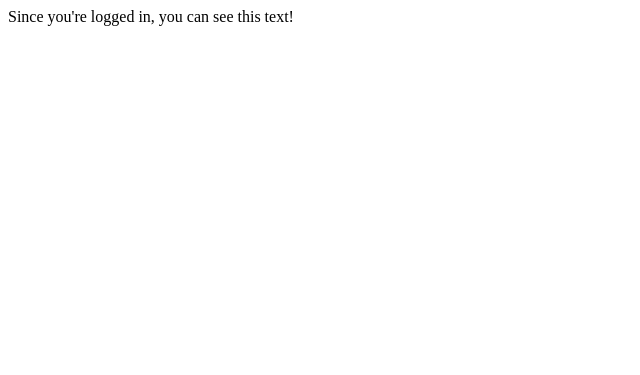
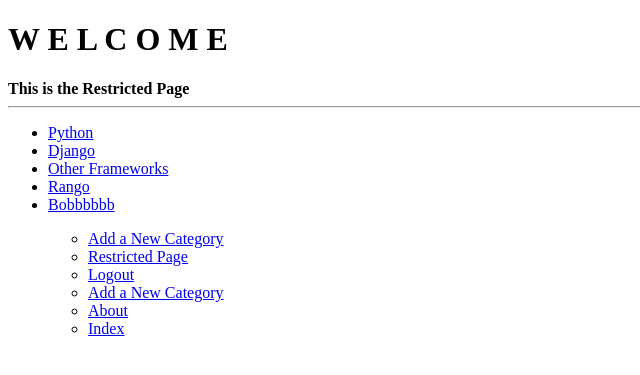
Before and after one commit to SchrdCam/tango_with_django_project, a Django app: page /rango/restricted/ in a window 1280 px wide. Shown: the top 375 px of the page, without its empty margins (0-640 px from the left). Run offline with Django 3.2, Linux system fonts and the light colour scheme; a user stored in the database is signed in; data comes from the database, SQL or seed files in the repository; both versions use the stored data as it was after the commit.

Commit message:
End of chapter 10

```diff
--- a/rango/urls.py
+++ b/rango/urls.py
@@ -5,7 +5,6 @@ from django.conf import settings
 from django.conf.urls.static import static
 from rango import views
 
-app_name = 'rango'
 urlpatterns = [
     url(r'^$',views.index, name='index'),
     url(r'^about/$',views.about, name='about'),
--- a/rango/views.py
+++ b/rango/views.py
@@ -1,22 +1,34 @@
 from django.contrib.auth import authenticate, login, logout
 from django.http import HttpResponseRedirect, HttpResponse
 from django.core.urlresolvers import reverse
-
 from django.shortcuts import render
 from rango.models import Category,Page
 from rango.forms import CategoryForm, PageForm, UserForm, UserProfileForm
 from django.contrib.auth.decorators import login_required
-
+from datetime import datetime
 
 def index(request):
+    request.session.set_test_cookie()
+
     category_list = Category.objects.order_by('-likes')[:5]
     page_list = Page.objects.order_by('-views')[:5]
     context_dict = {'categories' : category_list,'pages':page_list}
-    return render(request, 'rango/index.html', context_dict)
+
+    visitor_cookie_handler(request)
+    context_dict['visits'] = request.session['visits']
+
+    response = render(request, 'rango/index.html', context_dict)
+
+    return response
 
 def about(request):
     context_dict = {'madeby' : 'This tutorial was made by Cameron Taylor'}
-    return render(request, 'rango/about.html', context=context_dict)
+    visitor_cookie_handler(request)
+    context_dict['visits'] = request.session['visits']
+
+    response = render(request, 'rango/about.html', context_dict)
+
+    return response
 
 def show_category(request, category_name_slug):
 
@@ -36,6 +48,7 @@ def show_category(request, category_name_slug):
 
     return render(request, 'rango/category.html', context_dict)
 
+@login_required
 def add_category(request):
     form=CategoryForm()
 
@@ -48,6 +61,7 @@ def add_category(request):
             print(form.errors)
     return render(request, 'rango/add_category.html',{'form':form})
 
+@login_required
 def add_page(request, category_name_slug):
     try:
         category = Category.objects.get(slug=category_name_slug)
@@ -107,15 +121,38 @@ def user_login(request):
                 return HttpResponse("Your Rango account is disabled.")
         else:
             print("Invalid login details: {0}, {1}".format(username,password))
-            return HttpReponse("Invalid login details supplied.")
+            return HttpResponse("Invalid login details supplied: username or password was incorrect")
     else:
         return render(request, 'rango/login.html',{})
 
 @login_required
 def restricted(request):
-    return HttpResponse("Since you're logged in, you can see this text!")
+    return render(request, 'rango/restricted.html',{})
 
 @login_required
 def user_logout(request):
     logout(request)
     return HttpResponseRedirect(reverse('index'))
+
+def get_server_side_cookie(request, cookie, default_val=None):
+    val = request.session.get(cookie)
+    if not val:
+        val = default_val
+    return val
+
+def visitor_cookie_handler(request):
+    visits = int(get_server_side_cookie(request, 'visits', '1'))
+
+    last_visit_cookie = get_server_side_cookie(request,'last_visit',str(datetime.now()))
+
+    last_visit_time = datetime.strptime(last_visit_cookie[:-7],'%Y-%m-%d %H:%M:%S')
+
+    if (datetime.now() - last_visit_time).days > 0:
+        visits = visits + 1
+        request.session['last_visit'] = str(datetime.now())
+    else:
+        visits = 1
+
+        request.session['last_visit'] = last_visit_cookie
+
+    request.session['visits'] = visits
--- a/templates/rango/about.html
+++ b/templates/rango/about.html
@@ -6,6 +6,7 @@
 {% endblock %}
 {% block body_block %}
 	<h1> This is the about page </h1>
+	<p>You have visited this site on {{visits}} days</p>
 	<strong> {{madeby}}</strong><br />
 	<img src="{{ MEDIA_URL}}cat.jpg" />
 {% endblock %}
--- a/templates/rango/base.html
+++ b/templates/rango/base.html
@@ -26,6 +26,7 @@
 			<ul>
 				<ul>
 				{% if user.is_authenticated %}
+					<li><a href="{% url 'add_category' %}">Add a New Category</a></li>
 					<li><a href="{% url 'restricted' %}">Restricted Page</a></li>
 					<li><a href="{% url 'logout' %}">Logout</a></li>
 				{% else %}
--- a/templates/rango/category.html
+++ b/templates/rango/category.html
@@ -18,7 +18,9 @@
 		{% else %}
 			<strong>No pages currently in category.</strong>
 		{% endif %}
-		<a href="{% url 'rango:add_page' category.slug  %}">Add Page</a>
+		{% if user.is_authenticated %}
+			<a href="{% url 'add_page' category.slug  %}">Add Page</a>
+		{% endif %}
 	{% else %}
 		The specified category does not exist!
 	{% endif %}
--- a/templates/rango/cats.html
+++ b/templates/rango/cats.html
@@ -4,12 +4,12 @@
 		{% if c == act_cat %}
 			<li>
 			<strong>
-			<a href="{% url 'rango:show_category' c.slug %}">{{ c.name }}</a>
+			<a href="{% url 'show_category' c.slug %}">{{ c.name }}</a>
 			</strong>
 			</li>
 		{% else %}
 			<li>
-			<a href="{% url 'rango:show_category' c.slug %}">{{ c.name }}</a>
+			<a href="{% url 'show_category' c.slug %}">{{ c.name }}</a>
 			</li>
 		{% endif %}
 	{% endfor %}
--- a/templates/rango/index.html
+++ b/templates/rango/index.html
@@ -12,11 +12,11 @@
 	<ul>
 		{% for category in categories %}
 			<li>
-			<a href="{% url 'rango:show_category' category.slug %}">{{category.name}}</a>
+			<a href="{% url 'show_category' category.slug %}">{{category.name}}</a>
 			</li>
 		{% endfor %}
 	</ul>
-	<a href="/rango/add_category/">Add a New Category</a><br />
+	<a href={% url 'add_category' %}>Add a New Category</a><br />
 	{% else %}
 		<strong>There are no categories present.</strong>
 	{% endif %}
--- a/templates/rango/register.html
+++ b/templates/rango/register.html
@@ -9,10 +9,10 @@
 	<h1>Register for Rango</h1>
 	{% if registered %}
 		Rango says: <strong>thank you for registering!</strong>
-		<a href="{% url 'rango:index' %}">Home</a><br />
+		<a href="{% url 'index' %}">Home</a><br />
 	{% else %}
 		Rango says: <strong>register here!</strong><br />
-		<form id="user_form" method="post" action="{% url 'rango:register' %}"enctype="multipart/form-data">
+		<form id="user_form" method="post" action="{% url 'register' %}"enctype="multipart/form-data">
 		{% csrf_token %}
 		{{ user_form.as_p }}
 		{{ profile_form.as_p }}
--- /dev/null
+++ b/templates/rango/restricted.html
@@ -0,0 +1,9 @@
+{% extends 'rango/base.html' %}
+{% load staticfiles %}
+{% block title_block %}
+	Restricted Page
+{% endblock %}
+{% block body_block %}
+	<h1> W E L C O M E </h1>
+	<strong> This is the Restricted Page </strong>
+{% endblock %}
```
Also changed, not shown: templates/rango/logout.html (added, +9 -0 lines), db.sqlite3.
